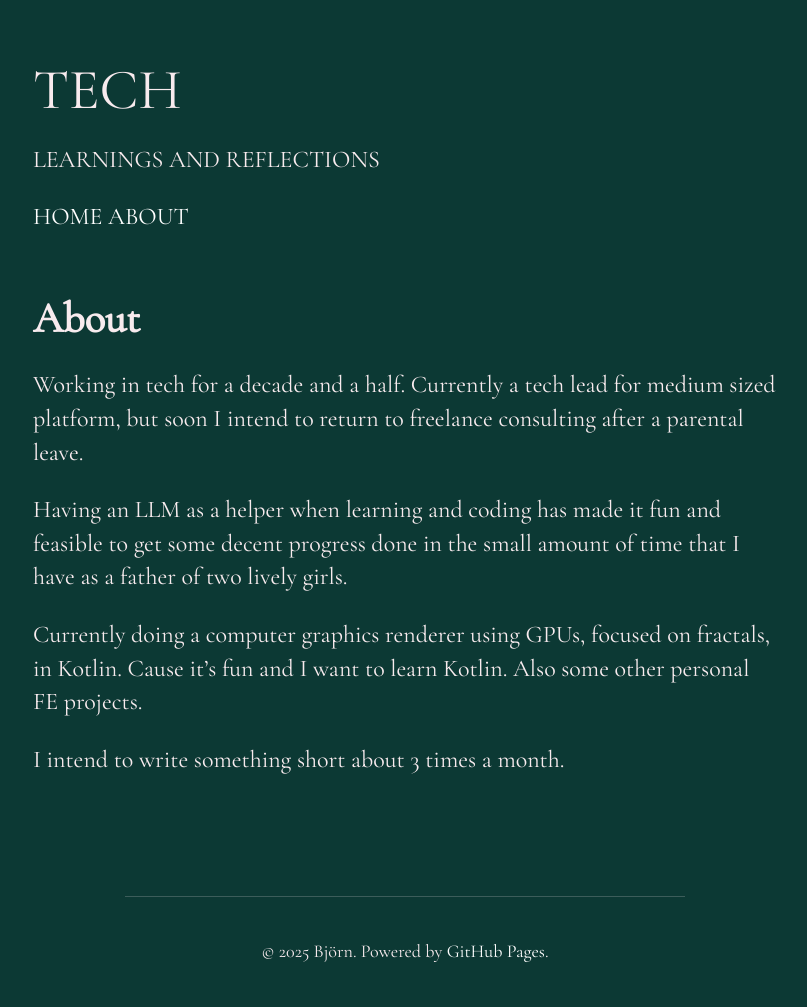
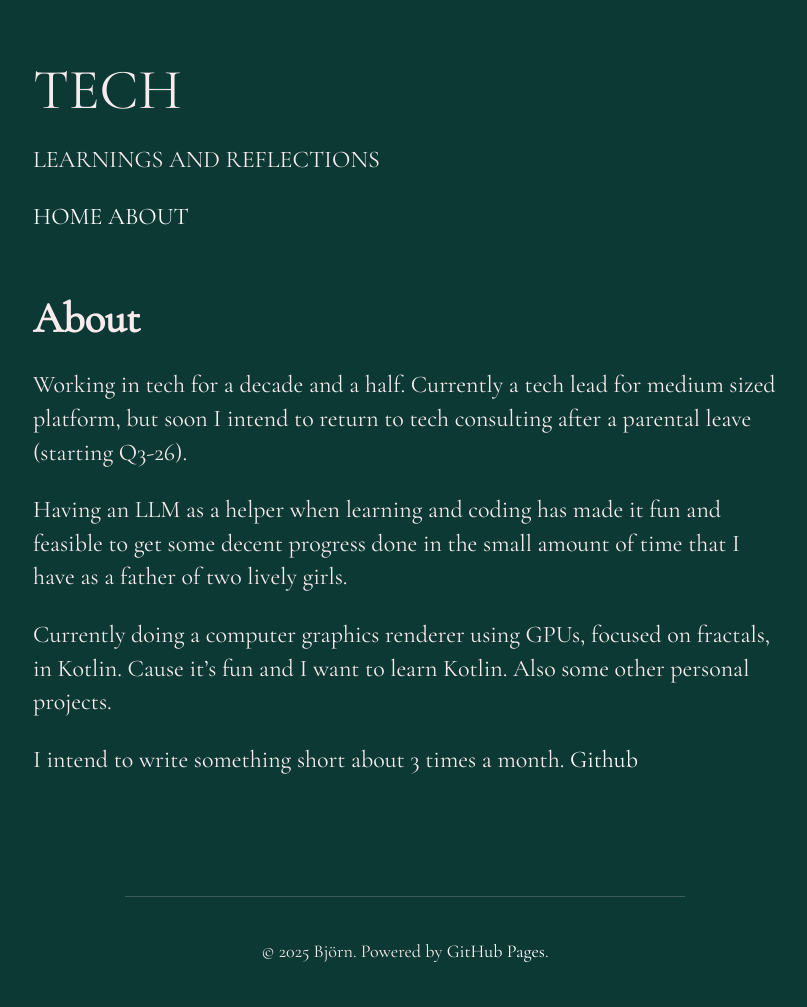
Before and after one commit to kodakodapa/kodakodapa.github.io, a Jekyll site: the page built from about.md, in a window 1280 px wide. Shown: the whole page, without its empty margins (235-1042 px from the left). Built offline with Jekyll 4.4.1, drawn with Linux system fonts in a browser that asks for light colours.

Commit message:
Minor about update

```diff
--- a/about.md
+++ b/about.md
@@ -5,10 +5,10 @@ permalink: /about/
 ---
 ## About
 
-Working in tech for a decade and a half. Currently a tech lead for medium sized platform, but soon I intend to return to freelance consulting after a parental leave.
+Working in tech for a decade and a half. Currently a tech lead for medium sized platform, but soon I intend to return to tech consulting after a parental leave (starting Q3-26).
 
 Having an LLM as a helper when learning and coding has made it fun and feasible to get some decent progress done in the small amount of time that I have as a father of two lively girls.
 
-Currently doing a computer graphics renderer using GPUs, focused on fractals, in Kotlin. Cause it's fun and I want to learn Kotlin. Also some other personal FE projects.
+Currently doing a computer graphics renderer using GPUs, focused on fractals, in Kotlin. Cause it's fun and I want to learn Kotlin. Also some other personal projects.
 
-I intend to write something short about 3 times a month.
+I intend to write something short about 3 times a month. [Github](https://github.com/kodakodapa)
```
Also changed, not shown: 1 other file.
